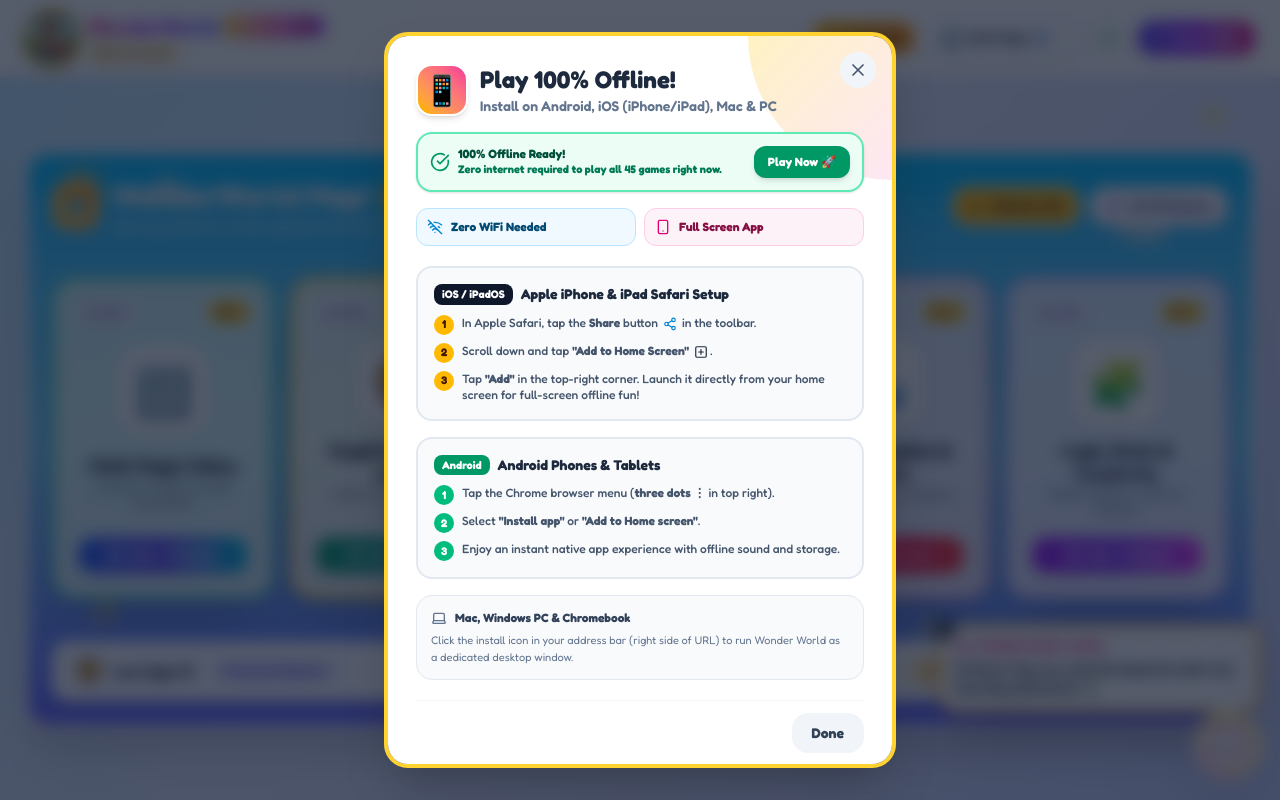
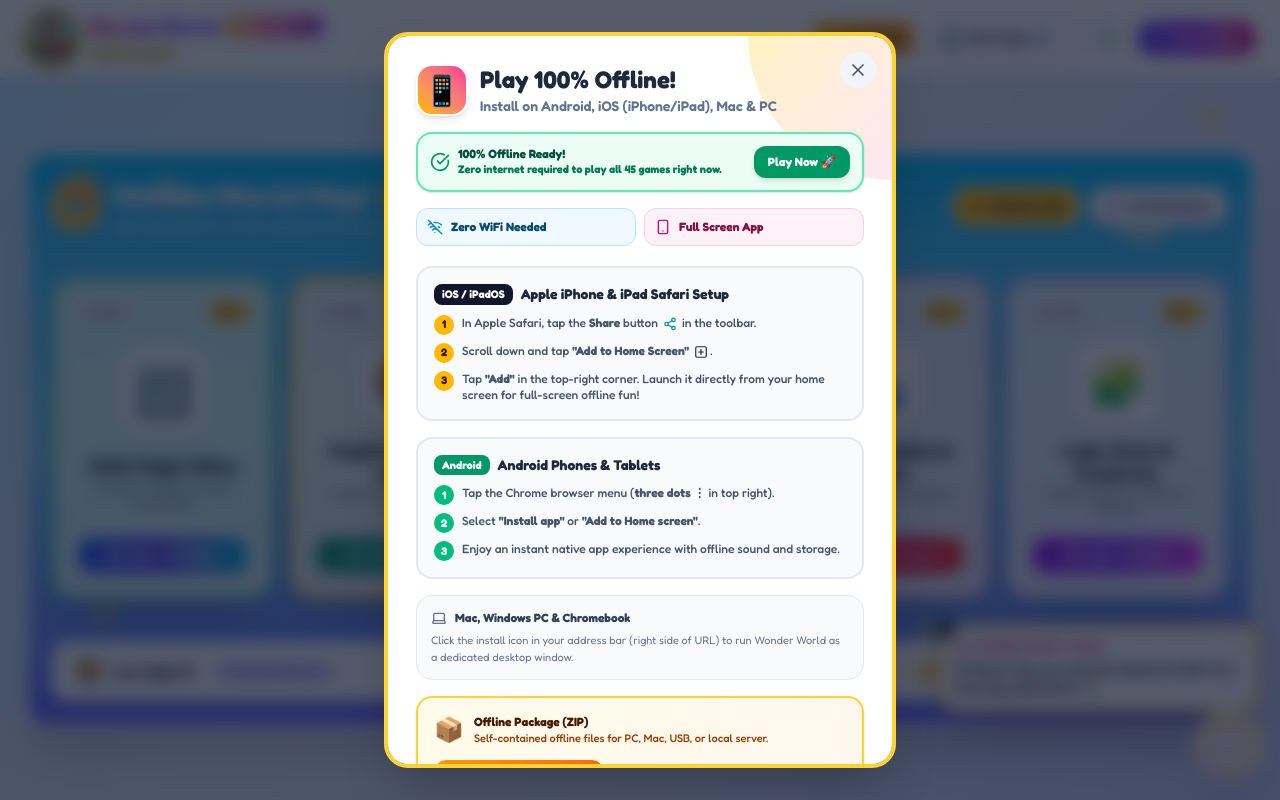
Before and after one commit to namankshetri7-maker/Game, a React (Vite) app: page / in a window 1280 px wide. Both pictures are taken after a click on the button "Install App". Built offline with nearby package versions, Linux system fonts and the light colour scheme.

Commit message:
feat(ui): add offline ZIP bundle download option
Add a download card to the PWA install modal allowing users to save a self-contained ZIP bundle for offline use on desktop or local servers.

```diff
--- a/src/components/PWAInstallModal.tsx
+++ b/src/components/PWAInstallModal.tsx
@@ -213,6 +213,33 @@ export const PWAInstallModal: React.FC<PWAInstallModalProps> = ({
                 Click the install icon in your address bar (right side of URL) to run Wonder World as a dedicated desktop window.
               </p>
             </div>
+
+            {/* Offline ZIP Bundle Download Card */}
+            <div className="p-4 rounded-2xl bg-gradient-to-r from-amber-50 to-orange-50 border-2 border-amber-300 shadow-sm">
+              <div className="flex items-center justify-between gap-3 flex-wrap">
+                <div className="flex items-center gap-2.5">
+                  <span className="text-2xl">📦</span>
+                  <div>
+                    <h4 className="text-xs font-black font-fun text-amber-950">
+                      Offline Package (ZIP)
+                    </h4>
+                    <p className="text-[11px] text-amber-800 font-medium">
+                      Self-contained offline files for PC, Mac, USB, or local server.
+                    </p>
+                  </div>
+                </div>
+
+                <a
+                  href="/WonderWorldKids_Offline_Package.zip"
+                  download="WonderWorldKids_Offline_Package.zip"
+                  onClick={() => soundEngine.playStar()}
+                  className="px-4 py-2 rounded-xl bg-gradient-to-r from-amber-500 to-orange-500 hover:brightness-105 active:scale-95 text-white font-fun font-bold text-xs shadow-md flex items-center gap-1.5 transition border border-white"
+                >
+                  <Download className="w-3.5 h-3.5" />
+                  <span>Download ZIP (19 MB)</span>
+                </a>
+              </div>
+            </div>
           </div>
 
           {/* Footer Close Button */}
```
Also changed, not shown: 1 other file (tests, documents, lock files or other folders).
